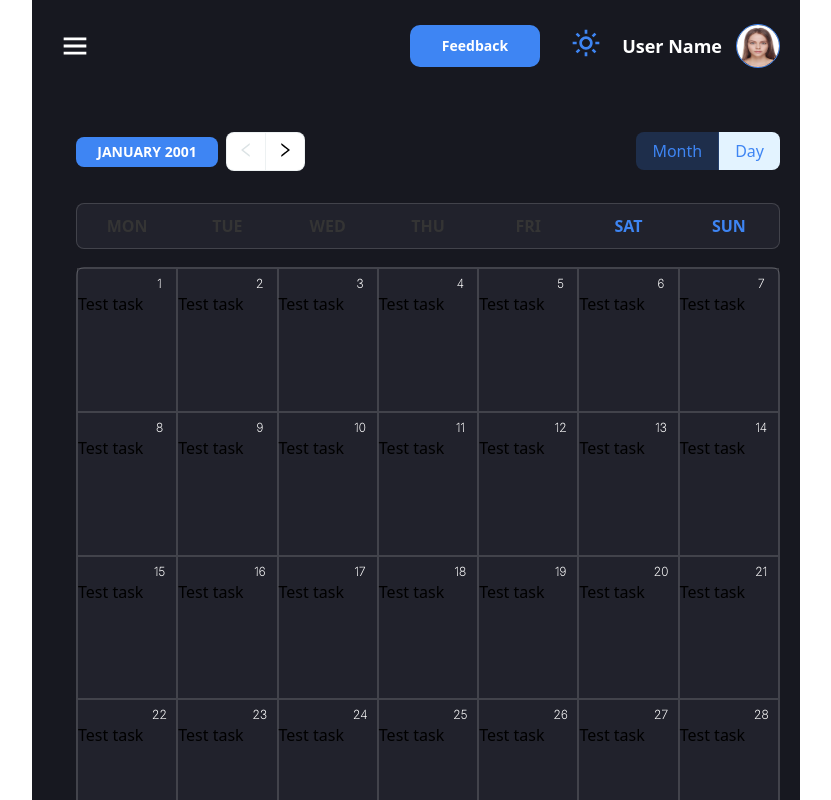
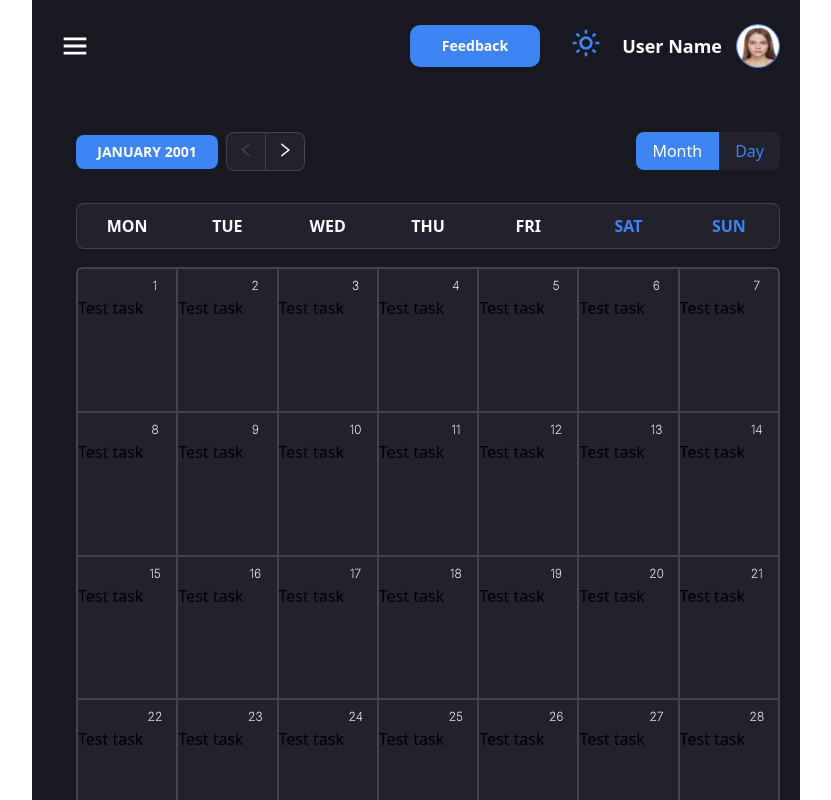
Before and after one commit to IngvarVG76/GooseTrack-with-backend-3.0, a React (Vite) app: page /GooseTrack-with-backend-3.0/calendar/month/1 in a window 1280 px wide. Shown: the top 800 px of the page, without its empty margins (224-1055 px from the left). Built offline with nearby package versions, Linux system fonts and the light colour scheme.

Commit message:
correct some style of calendar on dark theme, make date picker arrow smaller

```diff
--- a/src/components/Calendar/CalendarHeadMonth/MonthCalendarHead.jsx
+++ b/src/components/Calendar/CalendarHeadMonth/MonthCalendarHead.jsx
@@ -1,7 +1,8 @@
 import { addDays, format, startOfWeek } from 'date-fns';
-import { StyledWeekNames, WrapperWeek } from '../MonthCalendar/StyledMonth';
+
 import { useEffect, useState } from 'react';
 import { useParams } from 'react-router-dom';
+import { StyledWeekNames, WrapperWeek } from './StyledMonthCalendarHead';
 
 const MonthCalendarHead = () => {
   const params = useParams();
--- /dev/null
+++ b/src/components/Calendar/CalendarHeadMonth/StyledMonthCalendarHead.jsx
@@ -0,0 +1,42 @@
+import styled from 'styled-components';
+
+export const StyledWeekNames = styled.p`
+  font-weight: 600;
+  font-size: 16px;
+  line-height: calc(18 / 16);
+  color: ${({ theme }) => theme.colors.calendarTextColor};
+  text-transform: uppercase;
+  &:nth-child(6n),
+  &:nth-child(7n) {
+    color: #3e85f3;
+  }
+`;
+
+export const WrapperWeek = styled.div`
+  width: 100vw;
+  height: 50px;
+  display: grid;
+  align-items: center;
+  justify-items: center;
+  grid-template-columns: repeat(7, 6fr);
+  margin-bottom: 14px;
+
+  background: ${({ theme }) => theme.colors.backgroundCalendar};
+  border: 1px solid ${({ theme }) => theme.colors.borderСalendarColor};
+  border-radius: 8px;
+
+  @media screen and (min-width: 375px) {
+    width: 335px;
+  }
+
+  @media screen and (min-width: 768px) {
+    width: 704px;
+    height: 46px;
+    margin-bottom: 18px;
+  }
+
+  @media screen and (min-width: 1440px) {
+    width: 1087px;
+    margin-bottom: 15px;
+  }
+`;
--- a/src/components/Calendar/MonthCalendar/Month.jsx
+++ b/src/components/Calendar/MonthCalendar/Month.jsx
@@ -30,7 +30,7 @@ const MonthCalendar = () => {
     // one day  of week  calendar
     for (let day = 0; day < 7; day++) {
       week.push(
-        <Day>
+        <Day key={currentDate.getDate()}>
           {isSameDay(currentDate, new Date()) ? (
             <DayNumberToday>{format(currentDate, 'd')}</DayNumberToday>
           ) : !isSameMonth(currentDate, activeDate) ? (
@@ -60,9 +60,22 @@ const MonthCalendar = () => {
 
   const allWeeks = [];
 
+  // while (currentDate <= endDate) {
+  //   allWeeks.push(generateDatesForCurrentWeek(currentDate, activeDate));
+  //   currentDate = addDays(currentDate, 7);
+  // }
   while (currentDate <= endDate) {
-    allWeeks.push(generateDatesForCurrentWeek(currentDate, activeDate));
+    // currentDate дата початку тижня
+    // endDate дата кінця тижня
+
+    // oneWeek  один тиждень місяця  обєкт дати з всіма днями тижня
+    const oneWeek = generateDatesForCurrentWeek(currentDate, activeDate);
     currentDate = addDays(currentDate, 7);
+    let key = allWeeks.length;
+
+    //масив  всіх тижнів місяця
+    allWeeks.push({ ...oneWeek, key });
+
   }
 
   return (
--- a/src/components/Calendar/MonthCalendar/StyledMonth.js
+++ b/src/components/Calendar/MonthCalendar/StyledMonth.js
@@ -36,8 +36,8 @@ export const Day = styled.div`
   border: 1px solid ${({ theme }) => theme.colors.borderСalendarColor};
 `;
 export const DayNumberRegular = styled.p`
-  width: 18px;
-  height: 22px;
+  width: 27px;
+  height: 26px;
   display: flex;
   justify-content: center;
   align-items: center;
@@ -52,6 +52,7 @@ export const DayNumberRegular = styled.p`
 `;
 
 export const DayNumberToday = styled(DayNumberRegular)`
+
   background: ${({ theme }) => theme.colors.backgroundButton};
   color: ${({ theme }) => theme.colors.calendarTextColorToday};
   border-radius: 6px;
@@ -60,44 +61,3 @@ export const DayNumberToday = styled(DayNumberRegular)`
 export const DayNumberInActive = styled(DayNumberRegular)`
   color: rgba(220, 227, 229, 0.5);
 `;
-
-export const StyledWeekNames = styled.p`
-  font-weight: 600;
-  font-size: 16px;
-  line-height: calc(18 / 16);
-  color: #343434;
-  text-transform: uppercase;
-  &:nth-child(6n),
-  &:nth-child(7n) {
-    color: #3e85f3;
-  }
-`;
-
-export const WrapperWeek = styled.div`
-  width: 100vw;
-  height: 50px;
-  display: grid;
-  align-items: center;
-  justify-items: center;
-  grid-template-columns: repeat(7, 6fr);
-  margin-bottom: 14px;
-
-  background: ${({ theme }) => theme.colors.backgroundCalendar};
-  border: 1px solid ${({ theme }) => theme.colors.borderСalendarColor};
-  border-radius: 8px;
-
-  @media screen and (min-width: 375px) {
-    width: 335px;
-  }
-
-  @media screen and (min-width: 768px) {
-    width: 704px;
-    height: 46px;
-    margin-bottom: 18px;
-  }
-
-  @media screen and (min-width: 1440px) {
-    width: 1087px;
-    margin-bottom: 15px;
-  }
-`;
--- a/src/components/Calendar/PeriodDateSelect/ChooseDate.jsx
+++ b/src/components/Calendar/PeriodDateSelect/ChooseDate.jsx
@@ -3,7 +3,6 @@ import { subDays, addDays, subMonths, addMonths } from 'date-fns';
 import {
   Button,
   Controllers,
-  //CurrentMonth,
   StyledAiOutlineLeft,
   StyledAiOutlineRight,
 } from './ChooseDate.styled';
@@ -11,7 +10,7 @@ import {
 import CustomDatePicker from '../../DatePicker/DatePicker';
 import { GetDatefromURL } from '../../../heplers/getDatefromURL';
 import { useNavigate } from 'react-router-dom';
-const ChooseDate= ({ activePage }) => {
+const ChooseDate = ({ activePage }) => {
   const navigate = useNavigate();
   const activeDate = GetDatefromURL();
 
@@ -30,7 +29,7 @@ const ChooseDate= ({ activePage }) => {
   };
   return (
     <Controllers>
-      <CustomDatePicker  activePage={activePage}/>
+      <CustomDatePicker activePage={activePage} />
       <div>
         <Button $direction="back" $back onClick={() => changePrevDate()}>
           <StyledAiOutlineLeft />
--- a/src/components/Calendar/PeriodDateSelect/ChooseDate.styled.jsx
+++ b/src/components/Calendar/PeriodDateSelect/ChooseDate.styled.jsx
@@ -3,7 +3,7 @@ import { AiOutlineLeft, AiOutlineRight } from 'react-icons/ai';
 
 export const StyledAiOutlineLeft = styled(AiOutlineLeft)`
   font-size: 16px;
-  color: #dce3e5;
+  color: ${({ theme }) => theme.colors.activeArrowColor};
   @media screen and (min-width: 768px) {
     font-size: 18px;
   }
@@ -11,6 +11,7 @@ export const StyledAiOutlineLeft = styled(AiOutlineLeft)`
 
 export const StyledAiOutlineRight = styled(AiOutlineRight)`
   font-size: 16px;
+  color: ${({ theme }) => theme.colors.arrowColor};
   @media screen and (min-width: 768px) {
     font-size: 18px;
   }
@@ -25,25 +26,9 @@ export const Controllers = styled.div`
   }
 `;
 
-export const CurrentMonth = styled.h3`
-  font-weight: 700;
-  font-size: 14px;
-  line-height: calc(18 / 14);
-  letter-spacing: 0em;
-  color: #ffffff;
-  background-color: #3e85f3;
-  padding: 6px 12px 6px 12px;
-  border-radius: 8px;
-  margin: 0;
-  @media screen and (min-width: 768px) {
-    font-size: 16px;
-    padding: 8px 12px 8px 12px;
-  }
-`;
-
 const commonButton = css`
-  border: 1px solid #dce3e580;
-  background-color: #ffffff;
+  border: 1px solid ${({ theme }) => theme.colors.borderСalendarColor};
+  background-color: ${({ theme }) => theme.colors.backgroundCalendar};
   padding: 7px 10px;
   cursor: pointer;
   @media screen and (min-width: 768px) {
--- a/src/components/Calendar/PeriodTypeSelect/PeriodTypeSelect.jsx
+++ b/src/components/Calendar/PeriodTypeSelect/PeriodTypeSelect.jsx
@@ -1,4 +1,3 @@
-import { useParams } from 'react-router-dom';
 import { StyledLink } from './StyledPeriodTypeSelect';
 import { GetDatefromURL } from '../../../heplers/getDatefromURL';
 
--- a/src/components/Calendar/PeriodTypeSelect/StyledPeriodTypeSelect.jsx
+++ b/src/components/Calendar/PeriodTypeSelect/StyledPeriodTypeSelect.jsx
@@ -2,12 +2,17 @@ import { Link } from 'react-router-dom';
 import styled, { css } from 'styled-components';
 
 const common = css`
-  color: #3e85f3;
+  // color: #3e85f3;
+  color: ${(props) => {
+    return (props.theme.name === 'dark-theme') & props.$primary
+      ? '#fff'
+      : '#3e85f3';
+  }};
   font-weight: 500;
   font-size: 14;
   line-height: calc(18 / 14);
   border: none;
-  background-color: #e3f3ff;
+  background: ${({ theme }) => theme.colors.notActiveCalendarLinkColor};
   padding: 8px 16px 8px 16px;
   cursor: pointer;
   border-radius: ${(props) =>
@@ -23,13 +28,16 @@ export const StyledLink = styled(Link)`
     switch (props.$active) {
       case 'day':
         return css`
-          background: ${(props) => props.$primary && '#3E85F333'};
+          background: ${(props) =>
+            props.$primary && props.theme.colors.activeCalendarLinkColor};
+
           border-left: ${(props) => props.$primary && 'solid 1px #3e85f333;'};
           cursor: ${(props) => props.$primary && 'default;'};
         `;
       case 'month':
         return css`
-          background: ${(props) => props.$primary && '#3E85F333'};
+          background: ${(props) =>
+            props.$primary && props.theme.colors.activeCalendarLinkColor};
           border-right: ${(props) => props.$primary && 'solid 1px #3e85f333;'};
           cursor: ${(props) => props.$primary && 'default;'};
         `;
--- a/src/components/DatePicker/DatePicker.jsx
+++ b/src/components/DatePicker/DatePicker.jsx
@@ -1,4 +1,4 @@
-import { forwardRef, useState } from 'react';
+import { forwardRef } from 'react';
 import DatePicker from 'react-datepicker';
 import 'react-datepicker/dist/react-datepicker.css';
 import { GetDatefromURL } from '../../heplers/getDatefromURL';
--- a/src/components/DatePicker/StyledDayPicker.jsx
+++ b/src/components/DatePicker/StyledDayPicker.jsx
@@ -2,7 +2,7 @@ import styled from 'styled-components';
 
 export const StyledInput = styled.button`
   width: 142px;
-  padding: 6px 12px;
+  padding: 8px 12px;
   font-size: 14px;
   font-weight: 700;
   line-height: calc(18 / 14);
--- a/src/styles/GlobalStyles.jsx
+++ b/src/styles/GlobalStyles.jsx
@@ -2,10 +2,6 @@ import { createGlobalStyle } from 'styled-components';
 // import 'normalize.css';
 
 export const GlobalStyle = createGlobalStyle`
- *, *::before, *::after {
-  box-sizing: border-box;
- }
-
  body{
 
   background: ${(props) => props.theme.colors.mainBackgroundColor};
@@ -177,8 +173,8 @@ img {
   .react-datepicker {
     position: absolute;
     width: 328px;
- display:flex;
- justify-content:center;
+    display:flex;
+    justify-content:center;
     left: 50%;
     top: 50%;
     transform: translate(-1%, 0%);
@@ -208,11 +204,13 @@ img {
 
 
   .react-datepicker__current-month {
-  height:32px;
+    height:32px;
     display:flex;
     justify-content:center;
     align-items:center;
-padding-top:9px;
+    margin-top:9px;
+    margin-bottom:4px;
+
     font-family: "Inter";
     font-size: 20px;
     font-weight: 600;
@@ -220,9 +218,27 @@ padding-top:9px;
 
     color: #fff;
 
+    @media (min-width: 768px) {
+      font-size: 24px;
+
+    line-height: calc(28/24);
+  }
 
   }
 
+  .react-datepicker__month{
+    display: flex;
+    width: 322px;
+
+    flex-direction: column;
+    justify-content: space-evenly;
+    padding-bottom: 19px;
+    border-top: 1px solid #ffffff33;
+    margin: 0;
+    @media (min-width: 768px) {
+      padding-bottom: 15px;
+    }
+  }
 
   .react-datepicker__day-names {
 
@@ -234,9 +250,7 @@ padding-top:9px;
     justify-content: space-evenly;
 
 
-    @media (min-width: 768px) {
 
-    }
   }
 
   .react-datepicker__header:not(.react-datepicker__header--has-time-select) {
@@ -267,11 +281,9 @@ padding-top:9px;
   }
 
   .react-datepicker__navigation {
-    margin-top: 7px;
+    margin-top: 9px;
 
-    @media (min-width: 768px) {
-      margin-top: 17px;
-    }
+
   }
 
   .react-datepicker__navigation--previous {
@@ -293,18 +305,9 @@ padding-top:9px;
   .react-datepicker__navigation-icon::before {
     display: inline-block;
     border-color: #fff;
-
-    @media (max-width: 767px) {
-      border-width: 2px 2px 0 0;
-      height: 9px;
-      width: 9px;
-    }
-
-    @media (min-width: 768px) {
-      margin-top: -2px;
-      height: 12px;
-      width: 12px;
-    }
+    height: 9px;
+    width: 9px;
+    border-width: 1.5px 2px 0 0;
   }
 
 
@@ -344,19 +347,7 @@ padding-top:9px;
   .react-datepicker__day--weekend{
     color:rgba(255,255,255,0.5)
   }
-  .react-datepicker__month{
-    display: flex;
-    width: 322px;
 
-    flex-direction: column;
-    justify-content: space-evenly;
-    padding-bottom: 19px;
-    border-top: 1px solid #ffffff33;
-    margin: 0;
-    @media (min-width: 768px) {
-
-    }
-  }
 
   .react-datepicker__day--selected {
     background-color: #fff;
--- a/src/styles/Theme/themeOptions.js
+++ b/src/styles/Theme/themeOptions.js
@@ -89,7 +89,7 @@ export const dark = {
     borderColor: '#e3f3ff26', // колір рамки графіка
     arrowColor: '#FFFFFF', // колір стрілки
     calendarTextColor: '#FFFFFF', // колір тексту календаря
-    calendarTextColorToday: '#FAFAFA4D', // колір тексту календаря
+    calendarTextColorToday: '#FFF', // колір тексту календаря
     calendarActiveDay: '#3E85F3', // колір активного тексту календаря
     calendarBackground: '#FFFFFF26', // колір фону календаря
     calendarBarBorder: '#22232D', // колір borderu календаря
```
